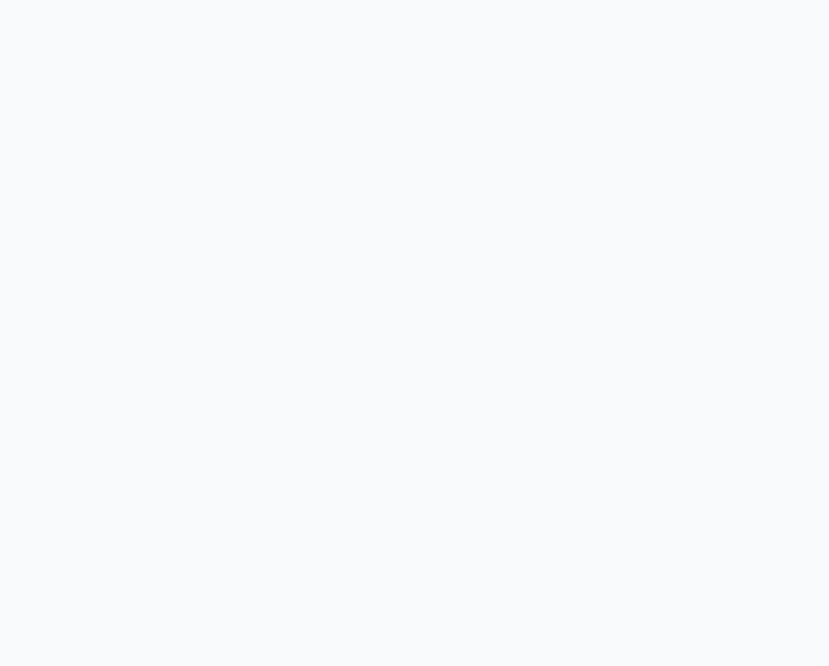
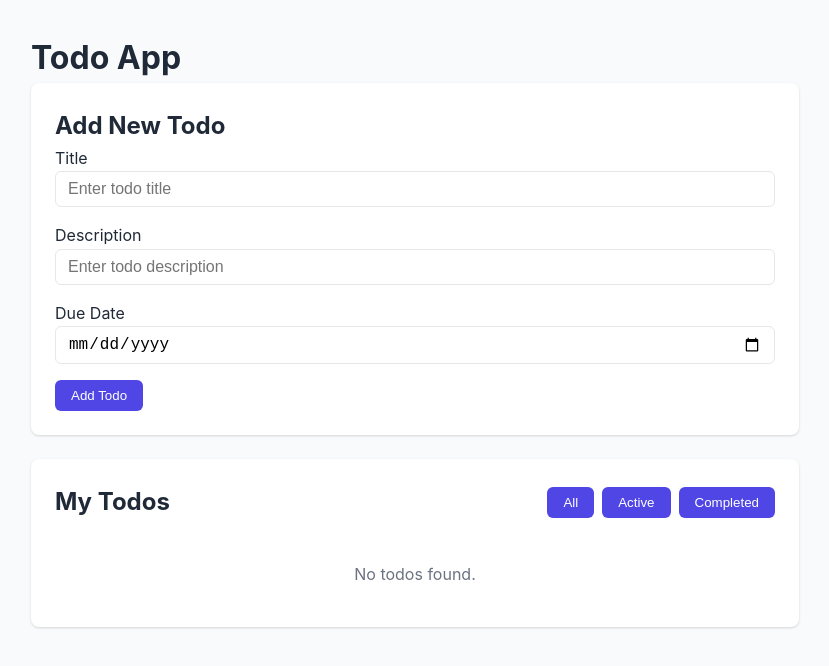
Before and after one commit to nemanjavelisic/mds-frontend-task, a Vue app: page / in a window 1280 px wide. Shown: the top 666 px of the page, without its empty margins (225-1054 px from the left). Built offline with nearby package versions, Linux system fonts and the light colour scheme.

Commit message:
Enabling todo functionality (Necessary imported components TodoForm and TodoList, change type for createdAt, deleted non existent components in home path and set TodoView component, correct entry for title)

```diff
--- a/src/components/TodoForm.vue
+++ b/src/components/TodoForm.vue
@@ -8,7 +8,7 @@
           type="text"
           id="title"
           class="form-input"
-          v-model="tittle"
+          v-model="title"
           placeholder="Enter todo title"
           required
         />
--- a/src/router/index.ts
+++ b/src/router/index.ts
@@ -1,17 +1,17 @@
 import { createRouter, createWebHistory } from "vue-router";
-
+import TodoView from "../views/TodoView.vue";
 const router = createRouter({
   history: createWebHistory(),
   routes: [
     {
       path: "/",
       name: "home",
-      component: () => NonExistingComponent,
+      component: () => TodoView,
     },
     {
       path: "/todos",
       name: "todos",
-      component: () => import("../views/TodoView.vue"),
+      component: () => TodoView,
     },
   ],
 });
--- a/src/types/todo.ts
+++ b/src/types/todo.ts
@@ -4,5 +4,5 @@ export interface Todo {
   description: string;
   dueDate?: string;
   completed: boolean;
-  createdAt: boolean;
+  createdAt: Date;
 }
--- a/src/views/TodoView.vue
+++ b/src/views/TodoView.vue
@@ -11,5 +11,6 @@
 </template>
 
 <script setup lang="ts">
-
+import TodoForm from "../components/TodoForm.vue";
+import TodoList from "../components/TodoList.vue";
 </script>
```
